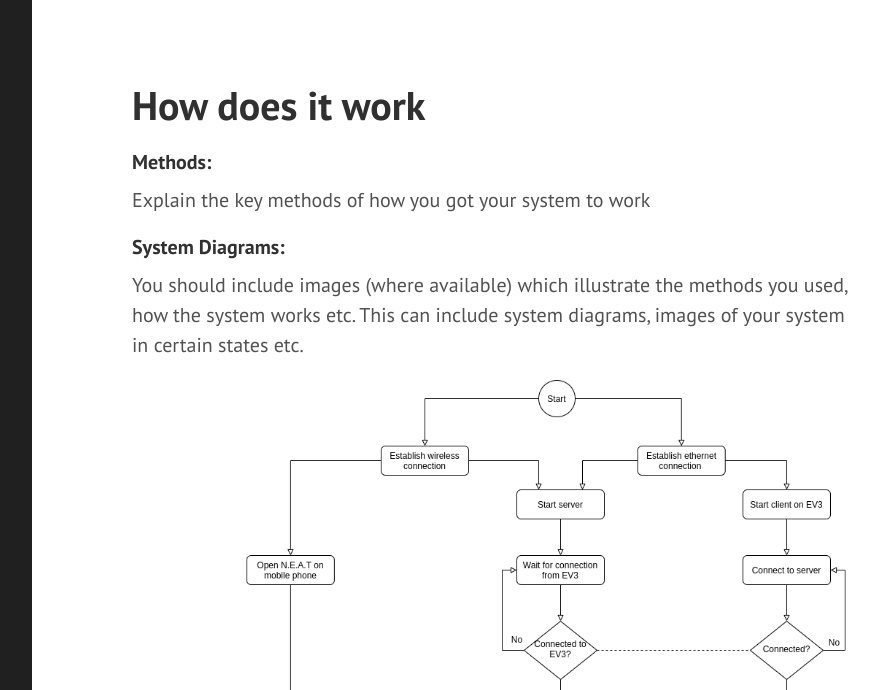
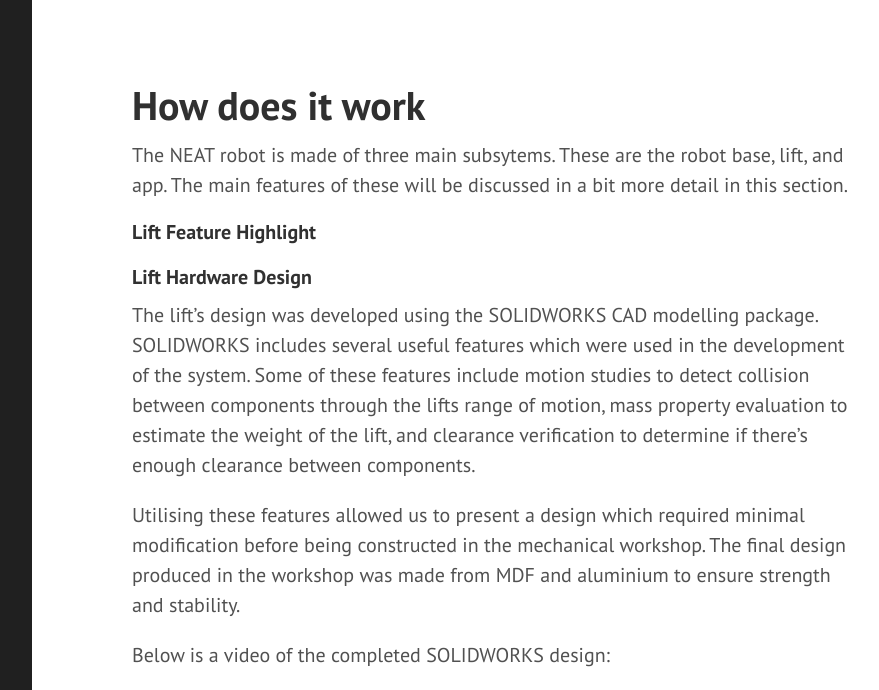
Before and after one commit to okapeng/sdp2020-group2, a Jekyll site: the page built from _pages/how.md, in a window 1280 px wide and 1400 px high. Shown: the top 690 px of the window, without its empty margins (328-1207 px from the left). Built offline with Jekyll 4.4.1, drawn with Linux system fonts in a browser that asks for light colours; some of the changed text lies outside the part shown; grey boxes are pictures that could not be loaded.

Commit message:
Added some lift stuff to "how it works" page

```diff
--- a/_pages/how.md
+++ b/_pages/how.md
@@ -4,8 +4,33 @@
 permalink: /how-it-work/
 ---
 
-#### Methods:
-  Explain the key methods of how you got your system to work
+The NEAT robot is made of three main subsytems. These are the robot base, lift, and app. The main features of these will be discussed in a bit more detail in this section.
+
+#### Lift Feature Highlight
+##### Lift Hardware Design
+The lift’s design was developed using the SOLIDWORKS CAD modelling package. SOLIDWORKS includes several useful features which were used in the development of the system. Some of these features include motion studies to detect collision between components through the lifts range of motion, mass property evaluation to estimate the weight of the lift, and clearance verification to determine if there’s enough clearance between components.
+
+Utilising these features allowed us to present a design which required minimal modification before being constructed in the mechanical workshop. The final design produced in the workshop was made from MDF and aluminium to ensure strength and stability.
+
+Below is a video of the completed SOLIDWORKS design:
+
+<video width="480" height="371" controls>
+  <source src="/videos/Finsihed_Side_Profile.mp4" type="video/mp4">
+</video>
+
+And here you can see the completed product:
+
+![Completed Lift 1](/images/lift_retracted.jpg)
+
+![Completed Lift 2](/images/lift_extended.jpg)
+
+##### Lift Drive System
+The chosen drive system for the lift was a threaded rod design. Utilising a threaded rod design allowed us to provide a mechanism for moving the lift up and down without buckling under the weight of whatever was placed on the platform. It also means less effort is required too move the platform compared to a design that is moving directly against the forces exerted by the lift.
+
+##### Lift Electronics
+The lift uses a custom H-bridge circuit connected to the robot’s Raspberry Pi to control the movement of the motor. The circuit is made up of 6 transistors, 4 diodes, and 6 resistors. It was designed and simulated within the LTspice simulation program using transistor models imported for the specific components chosen for the project to ensure accurate simulation results.
+
+![H-Bridge](/images/H-Bridge_Revised.PNG)
 
 #### System Diagrams:
   You should include images (where available) which illustrate the methods you used, how the system works etc. This can include system diagrams, images of your system in certain states etc.
```
Also changed, not shown: images/H-Bridge_Revised.PNG (added), images/lift_extended.jpg (added), 2 other files.
